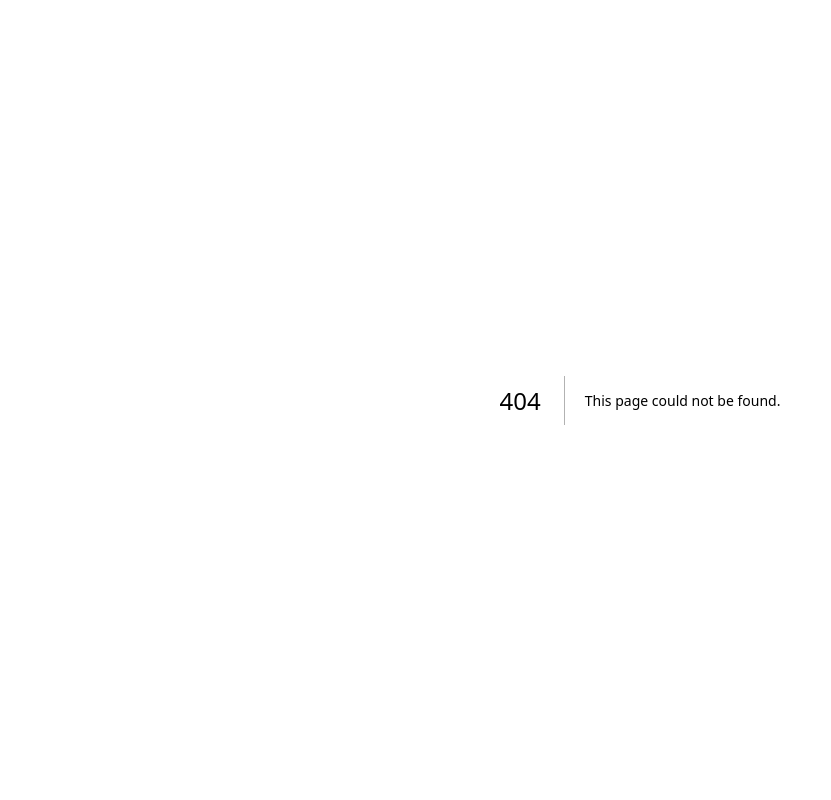
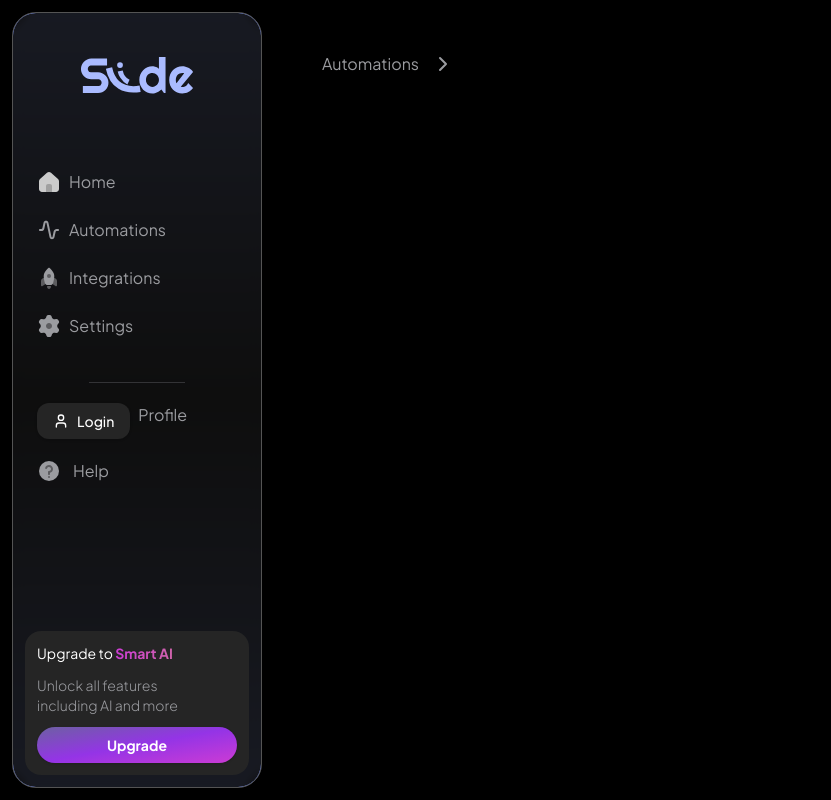
Before and after one commit to ShiruvatiNarasimha/AIWorkFlow, a Next.js app: page /dashboard/1/automations/24234234 in a window 1280 px wide. Before the commit this address had no page. Shown: the whole page, without its empty margins (0-831 px from the left). Built offline with nearby package versions, Linux system fonts and the light colour scheme; no server answers.

Commit message:
Automations Pages Connect

```diff
--- /dev/null
+++ b/src/app/(protected)/dashboard/[slug]/automations/[id]/page.tsx
@@ -0,0 +1,16 @@
+import AutomationsBreadCrumb from "@/components/global/bread-crumbs/automations";
+import React from "react";
+
+type Props = {
+  params: { id: string };
+};
+
+const Page = ({ params }: Props) => {
+  return (
+    <div className="flex flex-col items-center gap-y-20">
+      <AutomationsBreadCrumb id={params.id} />
+    </div>
+  );
+};
+
+export default Page;
--- a/src/components/global/automation-list/index.tsx
+++ b/src/components/global/automation-list/index.tsx
@@ -3,9 +3,9 @@
 import { usePaths } from "@/hooks/user-nav";
 import { cn } from "@/lib/utils";
 import Link from "next/link";
-import { usePathname } from "next/navigation";
 import React from "react";
 import GradientButton from "../gradient-button";
+import { Button } from "@/components/ui/button";
 
 type Props = {};
 
@@ -53,6 +53,9 @@ const AutomationList = (props: Props) => {
           >
             Smart AI
           </GradientButton>
+          <Button className="bg-background-80 text-white hover:bg-background-80">
+            Standaed
+          </Button>
         </div>
       </Link>
     </div>
--- /dev/null
+++ b/src/components/global/bread-crumbs/automations/index.tsx
@@ -0,0 +1,18 @@
+import { ChevronRight } from "lucide-react";
+import React from "react";
+
+type Props = {};
+
+const AutomationsBreadCrumb = (props: Props) => {
+  return (
+    <div className="rounded-full w-full p-5 bg-[#118181B1A] flex justify-between items-center">
+      <div className="flex items-center gap-x-3">
+        <p className="text-[#9B9CA0]">Automations</p>
+        <ChevronRight color="#9B9CA0" />
+        <span className="flex gap-x-3 items-center"></span>
+      </div>
+    </div>
+  );
+};
+
+export default AutomationsBreadCrumb;
--- a/src/components/global/gradient-button/index.tsx
+++ b/src/components/global/gradient-button/index.tsx
@@ -1,5 +1,6 @@
 import { Button } from "@/components/ui/button";
 import { cn } from "@/lib/utils";
+import Link from "next/link";
 import React from "react";
 
 type Props = {
@@ -17,12 +18,18 @@ const GradientButton = ({ children, type, href, className }: Props) => {
     case "BUTTON":
       return (
         <div className={gradient}>
-          <Button className={cn(className, "rounded-xl")}></Button>
+          <Button className={cn(className, "rounded-xl")}>{children}</Button>
         </div>
       );
 
     case "LINK":
-      return <div className={gradient}></div>;
+      return (
+        <div className={gradient}>
+          <Link href={href!} className={cn(className, "rounded-xl")}>
+            {children}
+          </Link>
+        </div>
+      );
 
     default:
       return null;
--- a/src/components/global/navbar/index.tsx
+++ b/src/components/global/navbar/index.tsx
@@ -15,7 +15,7 @@ import { LogoSmall } from "@/svgs/logo-small";
 import CreateAutomation from "../createAutomation";
 import Search from "./search";
 import { Notifications } from "./notifications";
-import MainBreadCrumb from "../main-bread-crumb";
+import MainBreadCrumb from "../bread-crumbs/main-bread-crumb";
 
 type Props = {
   slug: string;
```
Also changed, not shown: src/components/global/bread-crumbs/main-bread-crumb/index.tsx (renamed from src/components/global/main-bread-crumb/index.tsx).
